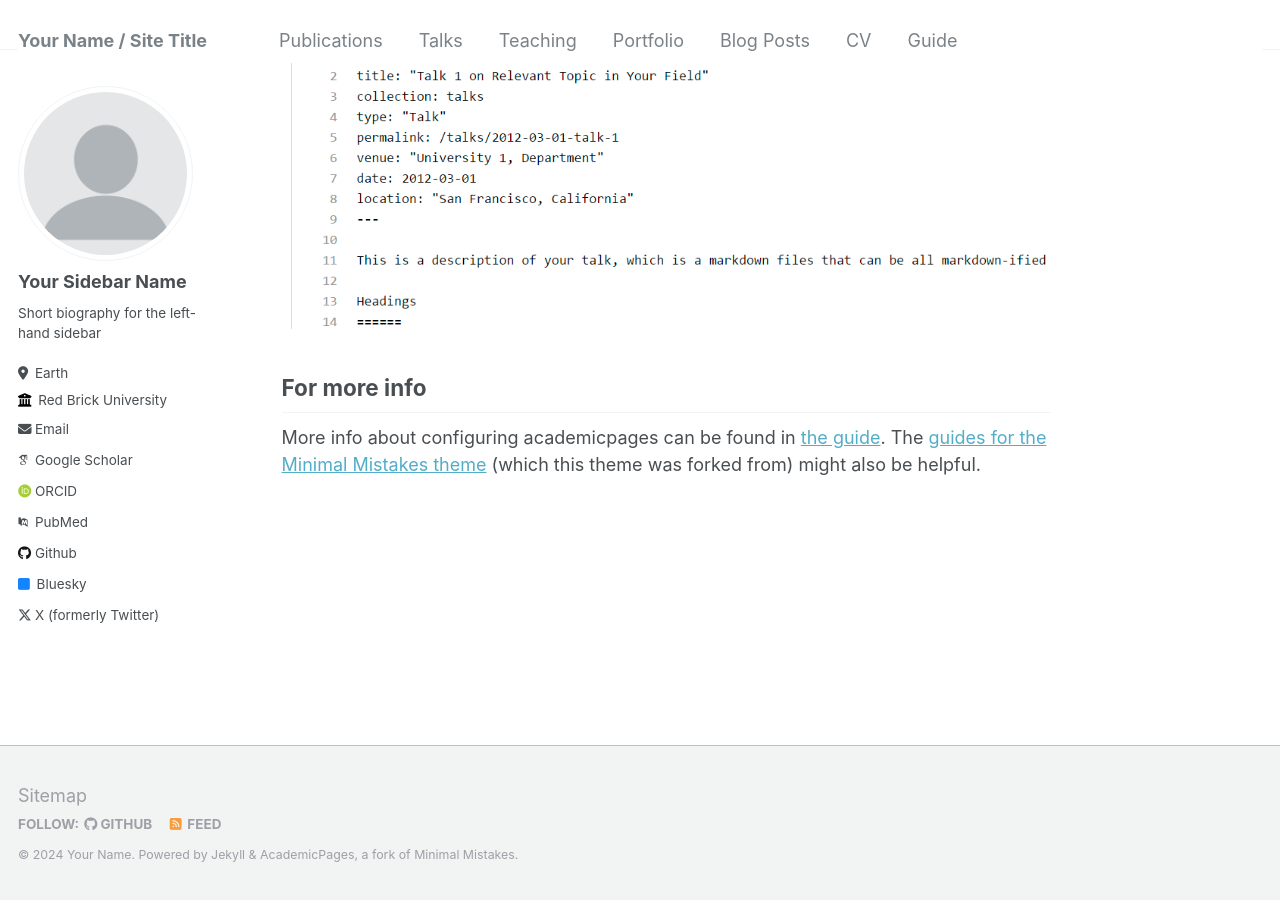
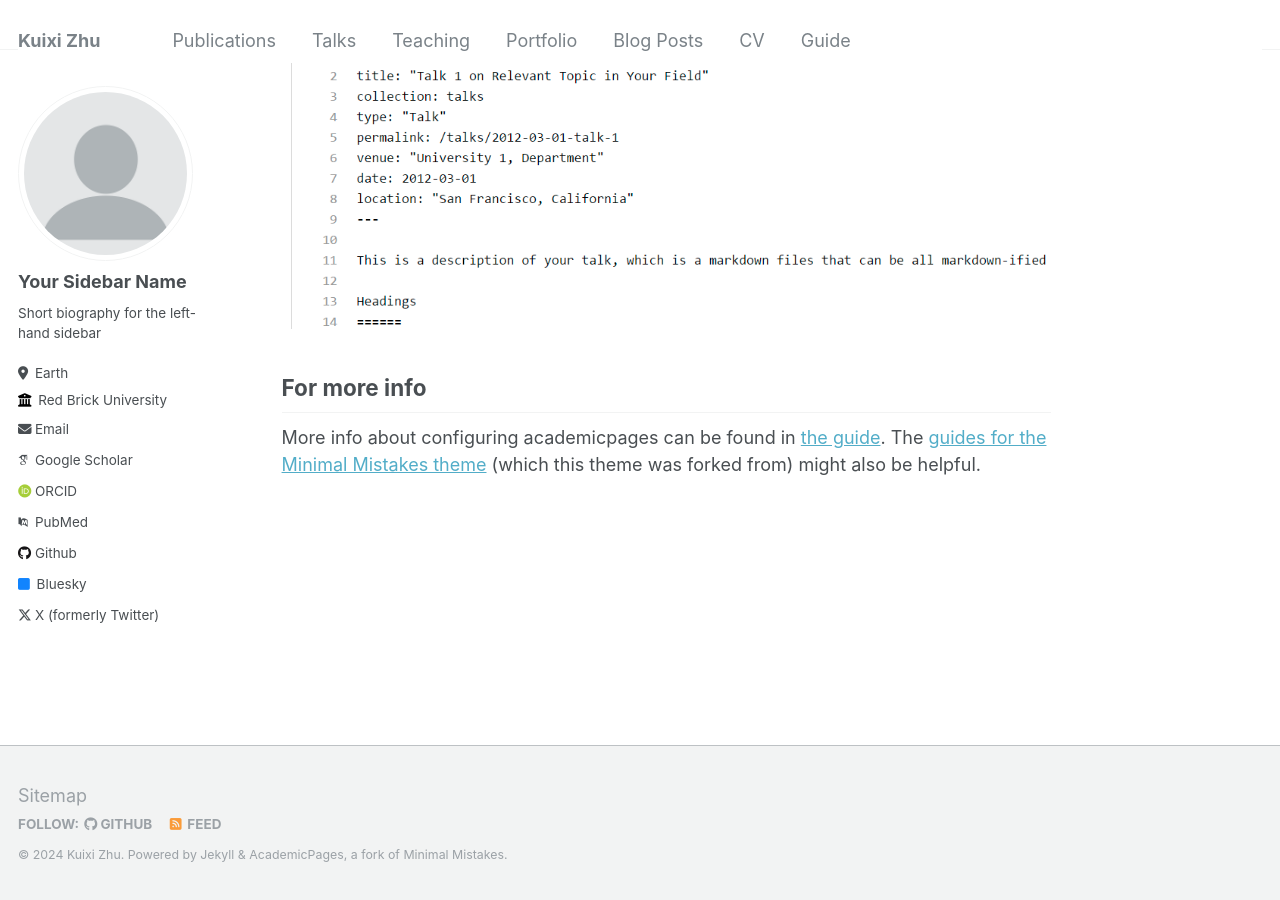
Before and after one commit to zhukuixi/kuixizhu.github.io, a Jekyll site: the page built from _pages/about.md, in a window 1280 px wide and 900 px high, scrolled down 2640 px. Built offline with Jekyll 4.4.1, drawn with Linux system fonts in a browser that asks for light colours; some web fonts are replaced.

Commit message:
Update _config.yml
Signed-off-by: zhukuixi <quishzhu@hotmail.com>

```diff
--- a/_config.yml
+++ b/_config.yml
@@ -8,9 +8,9 @@
 
 # Basic Site Settings
 locale                   : "en-US"
-title                    : "Your Name / Site Title"
+title                    : "Kuixi Zhu"
 title_separator          : "-"
-name                     : &name "Your Name"
+name                     : &name "Kuixi Zhu"
 description              : &description "personal description"
 url                      : https://zhukuixi.github.io # the base hostname & protocol for your site e.g. "https://mmistakes.github.io"
 baseurl                  : "" # the subpath of your site, e.g. "/blog"
```
